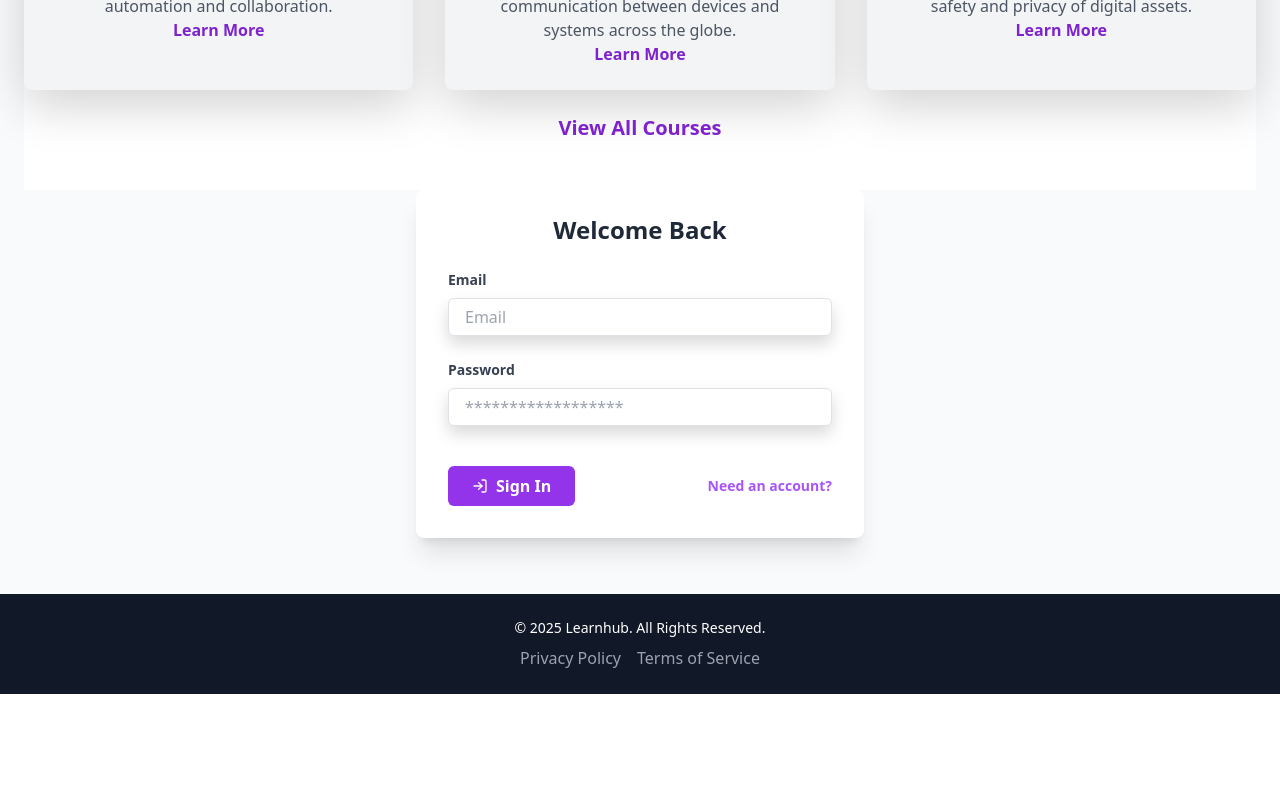
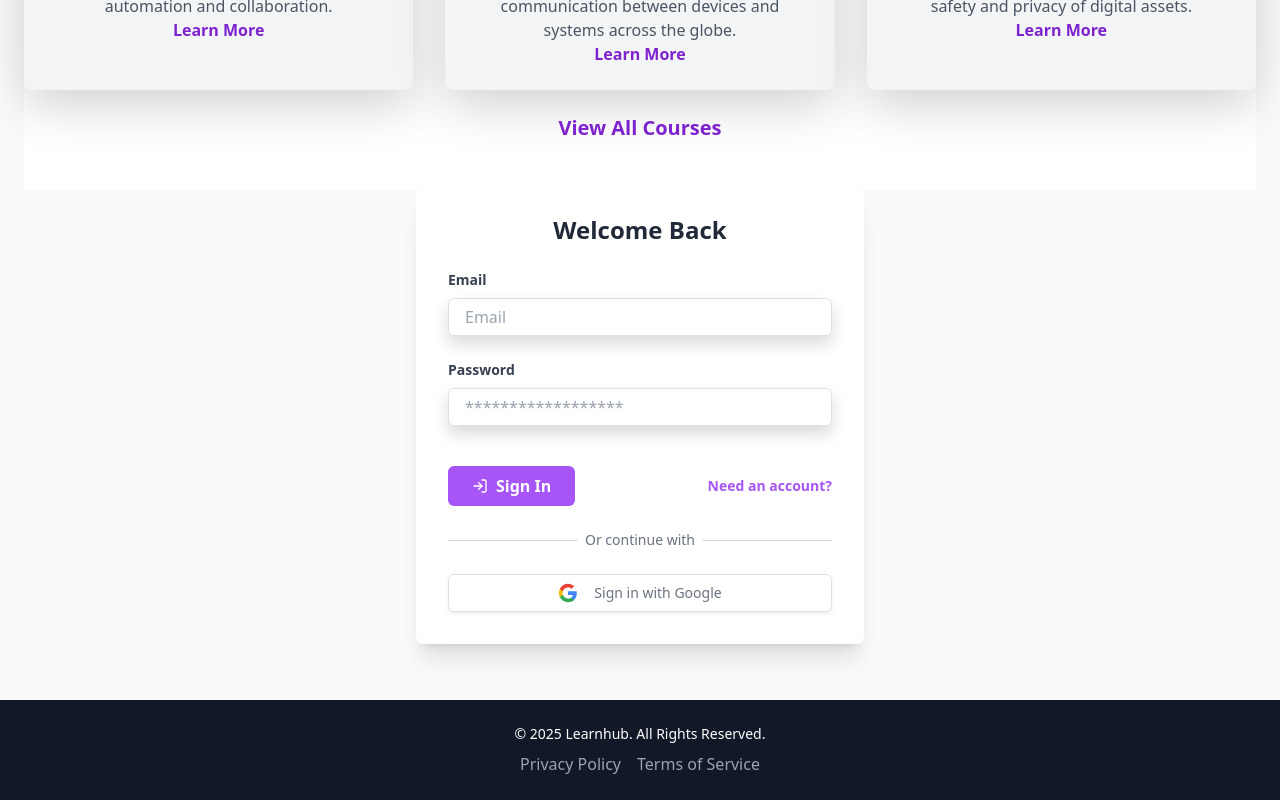
Before and after one commit to jonjicjan/LearnHub, a React (Vite) app: page / in a window 1280 px wide. Shown: the part 1054-1854 px from the top of the page. Before the commit the page ends 1748 px from the top, so only its background shows below. Built offline with nearby package versions, Linux system fonts and the light colour scheme; no server answers.

Commit message:
update context

```diff
--- a/src/App.tsx
+++ b/src/App.tsx
@@ -78,7 +78,7 @@ function App() {
         {!user ? (
           <div className="flex flex-col items-center justify-center min-h-screen">
             <section className="py-12 bg-white text-center" id="courses">
-              <h2 className="text-3xl font-bold text-purple-900 mb-6">Welcome to Learning Hub! AI-Powered Learning, Crafted for Your Success. </h2>
+              <h2 className="text-3xl font-bold text-purple-700 mb-6">Welcome to Learning Hub! AI-Powered Learning, Crafted for Your Success. </h2>
               <p className="text-lg text-gray-600 mb-8">
                 Check out some of our most popular courses available now.
               </p>
--- a/src/components/AuthForm.tsx
+++ b/src/components/AuthForm.tsx
@@ -1,20 +1,32 @@
-import React, { useState } from 'react';
+import React, { useState, useEffect } from 'react';
 import { supabase } from '../lib/supabase';
 import { LogIn, UserPlus, AlertCircle } from 'lucide-react';
+import SetPasswordModal from './auth/SetPasswordModal';
 
-interface AuthFormProps {
-  closeModal: () => void;
-}
-
-export default function AuthForm({ closeModal }: AuthFormProps) {
+export default function AuthForm() {
   const [isLogin, setIsLogin] = useState(true);
   const [email, setEmail] = useState('');
   const [password, setPassword] = useState('');
   const [loading, setLoading] = useState(false);
   const [error, setError] = useState<string | null>(null);
   const [message, setMessage] = useState<string | null>(null);
+  const [showSetPassword, setShowSetPassword] = useState(false);
+  const [googleEmail, setGoogleEmail] = useState('');
 
-  const handleSubmit = async (e: React.FormEvent) => {
+  useEffect(() => {
+    const { data: authListener } = supabase.auth.onAuthStateChange(async (event, session) => {
+      if (event === 'SIGNED_IN' && session?.user?.app_metadata?.provider === 'google') {
+        setGoogleEmail(session.user.email || '');
+        setShowSetPassword(true);
+      }
+    });
+
+    return () => {
+      authListener.subscription.unsubscribe();
+    };
+  }, []);
+
+  const handleEmailAuth = async (e: React.FormEvent) => {
     e.preventDefault();
     setLoading(true);
     setError(null);
@@ -26,26 +38,14 @@ export default function AuthForm({ closeModal }: AuthFormProps) {
           email,
           password,
         });
-
-        if (signInError?.message.includes('Email not confirmed')) {
-          setMessage('Please check your email for the confirmation link. If you cannot find it, try signing up again.');
-        } else if (signInError) {
-          throw signInError;
-        } else {
-          // Close the modal on successful login
-          closeModal();
-        }
+        if (signInError) throw signInError;
       } else {
         const { error: signUpError } = await supabase.auth.signUp({
           email,
           password,
         });
-
-        if (signUpError) {
-          throw signUpError;
-        } else {
+        if (signUpError) throw signUpError;
         setMessage('Registration successful! Please check your email to confirm your account.');
-        }
       }
     } catch (err: any) {
       setError(err.message);
@@ -54,14 +54,28 @@ export default function AuthForm({ closeModal }: AuthFormProps) {
     }
   };
 
+  const handleGoogleSignIn = async () => {
+    try {
+      const { error } = await supabase.auth.signInWithOAuth({
+        provider: 'google',
+        options: {
+          redirectTo: window.location.origin
+        }
+      });
+      if (error) throw error;
+    } catch (err: any) {
+      setError(err.message);
+    }
+  };
+
   return (
+    <>
       <div className="w-full max-w-md">
-      <form onSubmit={handleSubmit} className="bg-white shadow-xl rounded-lg px-8 pt-6 pb-8 mb-4">
+        <div className="bg-white shadow-xl rounded-lg px-8 pt-6 pb-8 mb-4">
           <h2 className="text-2xl font-bold mb-6 text-center text-gray-800">
             {isLogin ? 'Welcome Back' : 'Create Account'}
           </h2>
 
-        {/* Error message display */}
           {error && (
             <div className="mb-4 p-3 bg-red-100 text-red-700 rounded-md text-sm flex items-center">
               <AlertCircle className="w-4 h-4 mr-2" />
@@ -69,15 +83,14 @@ export default function AuthForm({ closeModal }: AuthFormProps) {
             </div>
           )}
 
-        {/* Success message display */}
           {message && (
-          <div className="mb-4 p-3 bg-blue-100 text-blue-700 rounded-md text-sm flex items-center">
+            <div className="mb-4 p-3 bg-purple-100 text-purple-700 rounded-md text-sm flex items-center">
               <AlertCircle className="w-4 h-4 mr-2" />
               {message}
             </div>
           )}
 
-        {/* Email input */}
+          <form onSubmit={handleEmailAuth} className="mb-4">
             <div className="mb-4">
               <label className="block text-gray-700 text-sm font-bold mb-2" htmlFor="email">
                 Email
@@ -93,7 +106,6 @@ export default function AuthForm({ closeModal }: AuthFormProps) {
               />
             </div>
 
-        {/* Password input */}
             <div className="mb-6">
               <label className="block text-gray-700 text-sm font-bold mb-2" htmlFor="password">
                 Password
@@ -109,10 +121,11 @@ export default function AuthForm({ closeModal }: AuthFormProps) {
               />
             </div>
 
-        {/* Submit button */}
-        <div className="flex items-center justify-between">
+            <div className="flex items-center justify-between mb-6">
               <button
-            className={`bg-purple-600 hover:bg-purple-900 text-white font-bold py-2 px-4 rounded focus:outline-none focus:shadow-outline flex items-center ${loading ? 'opacity-50 cursor-not-allowed' : ''}`}
+                className={`bg-purple-500 hover:bg-purple-700 text-white font-bold py-2 px-4 rounded focus:outline-none focus:shadow-outline flex items-center ${
+                  loading ? 'opacity-50 cursor-not-allowed' : ''
+                }`}
                 type="submit"
                 disabled={loading}
               >
@@ -128,14 +141,12 @@ export default function AuthForm({ closeModal }: AuthFormProps) {
                   </>
                 )}
               </button>
-
-          {/* Toggle between Login and Sign Up */}
               <button
                 type="button"
                 className="inline-block align-baseline font-bold text-sm text-purple-500 hover:text-purple-800"
                 onClick={() => {
                   setIsLogin(!isLogin);
-              setError(null); // Reset error and message when toggling
+                  setError(null);
                   setMessage(null);
                 }}
               >
@@ -143,6 +154,51 @@ export default function AuthForm({ closeModal }: AuthFormProps) {
               </button>
             </div>
           </form>
+
+          <div className="relative">
+            <div className="absolute inset-0 flex items-center">
+              <div className="w-full border-t border-gray-300"></div>
             </div>
+            <div className="relative flex justify-center text-sm">
+              <span className="px-2 bg-white text-gray-500">Or continue with</span>
+            </div>
+          </div>
+
+          <div className="mt-6">
+            <button
+              onClick={handleGoogleSignIn}
+              className="w-full flex items-center justify-center gap-3 px-4 py-2 border border-gray-300 rounded-md shadow-sm bg-white text-sm font-medium text-gray-500 hover:bg-gray-50"
+            >
+              <svg className="w-5 h-5" viewBox="0 0 24 24">
+                <path
+                  d="M22.56 12.25c0-.78-.07-1.53-.2-2.25H12v4.26h5.92c-.26 1.37-1.04 2.53-2.21 3.31v2.77h3.57c2.08-1.92 3.28-4.74 3.28-8.09z"
+                  fill="#4285F4"
+                />
+                <path
+                  d="M12 23c2.97 0 5.46-.98 7.28-2.66l-3.57-2.77c-.98.66-2.23 1.06-3.71 1.06-2.86 0-5.29-1.93-6.16-4.53H2.18v2.84C3.99 20.53 7.7 23 12 23z"
+                  fill="#34A853"
+                />
+                <path
+                  d="M5.84 14.09c-.22-.66-.35-1.36-.35-2.09s.13-1.43.35-2.09V7.07H2.18C1.43 8.55 1 10.22 1 12s.43 3.45 1.18 4.93l2.85-2.22.81-.62z"
+                  fill="#FBBC05"
+                />
+                <path
+                  d="M12 5.38c1.62 0 3.06.56 4.21 1.64l3.15-3.15C17.45 2.09 14.97 1 12 1 7.7 1 3.99 3.47 2.18 7.07l3.66 2.84c.87-2.6 3.3-4.53 6.16-4.53z"
+                  fill="#EA4335"
+                />
+              </svg>
+              Sign in with Google
+            </button>
+          </div>
+        </div>
+      </div>
+
+      {showSetPassword && (
+        <SetPasswordModal
+          email={googleEmail}
+          onClose={() => setShowSetPassword(false)}
+        />
+      )}
+    </>
   );
 }
--- /dev/null
+++ b/src/components/auth/SetPasswordModal.tsx
@@ -0,0 +1,122 @@
+import React, { useState } from 'react';
+import { X, AlertCircle } from 'lucide-react';
+import { supabase } from '../../lib/supabase';
+
+interface SetPasswordModalProps {
+  onClose: () => void;
+  email: string;
+}
+
+export default function SetPasswordModal({ onClose, email }: SetPasswordModalProps) {
+  const [password, setPassword] = useState('');
+  const [confirmPassword, setConfirmPassword] = useState('');
+  const [loading, setLoading] = useState(false);
+  const [error, setError] = useState<string | null>(null);
+
+  const handleSubmit = async (e: React.FormEvent) => {
+    e.preventDefault();
+    if (password !== confirmPassword) {
+      setError('Passwords do not match');
+      return;
+    }
+
+    setLoading(true);
+    setError(null);
+
+    try {
+      const { error: updateError } = await supabase.auth.updateUser({
+        password: password
+      });
+
+      if (updateError) throw updateError;
+      onClose();
+    } catch (err: any) {
+      setError(err.message);
+    } finally {
+      setLoading(false);
+    }
+  };
+
+  return (
+    <div className="fixed inset-0 bg-black bg-opacity-50 flex items-center justify-center p-4 z-50">
+      <div className="bg-white rounded-lg w-full max-w-md">
+        <div className="flex justify-between items-center p-4 border-b">
+          <h2 className="text-xl font-semibold">Set Password</h2>
+          <button onClick={onClose} className="text-gray-500 hover:text-gray-700">
+            <X className="w-5 h-5" />
+          </button>
+        </div>
+
+        <form onSubmit={handleSubmit} className="p-4">
+          {error && (
+            <div className="mb-4 p-3 bg-red-100 text-red-700 rounded-md text-sm flex items-center">
+              <AlertCircle className="w-4 h-4 mr-2" />
+              {error}
+            </div>
+          )}
+
+          <div className="space-y-4">
+            <div>
+              <label className="block text-sm font-medium text-gray-700 mb-1">
+                Email
+              </label>
+              <input
+                type="email"
+                value={email}
+                disabled
+                className="w-full px-3 py-2 border rounded-md bg-gray-50"
+              />
+            </div>
+
+            <div>
+              <label className="block text-sm font-medium text-gray-700 mb-1">
+                Password
+              </label>
+              <input
+                type="password"
+                value={password}
+                onChange={(e) => setPassword(e.target.value)}
+                className="w-full px-3 py-2 border rounded-md focus:outline-none focus:ring-1 focus:ring-purple-500"
+                required
+                minLength={6}
+              />
+            </div>
+
+            <div>
+              <label className="block text-sm font-medium text-gray-700 mb-1">
+                Confirm Password
+              </label>
+              <input
+                type="password"
+                value={confirmPassword}
+                onChange={(e) => setConfirmPassword(e.target.value)}
+                className="w-full px-3 py-2 border rounded-md focus:outline-none focus:ring-1 focus:ring-purple-500"
+                required
+                minLength={6}
+              />
+            </div>
+          </div>
+
+          <div className="mt-6 flex justify-end gap-3">
+            <button
+              type="button"
+              onClick={onClose}
+              className="px-4 py-2 text-sm font-medium text-gray-700 hover:text-gray-900"
+            >
+              Cancel
+            </button>
+            <button
+              type="submit"
+              disabled={loading}
+              className={`px-4 py-2 text-sm font-medium text-white bg-purple-500 rounded-md hover:bg-purple-600 focus:outline-none focus:ring-2 focus:ring-offset-2 focus:ring-purple-500 ${
+                loading ? 'opacity-50 cursor-not-allowed' : ''
+              }`}
+            >
+              {loading ? 'Setting Password...' : 'Set Password'}
+            </button>
+          </div>
+        </form>
+      </div>
+    </div>
+  );
+}
```
Also changed, not shown: src/components/Navbar.tsx (+4 -5 lines), src/components/Course.tsx (line endings or trailing spaces). Lines whose indentation alone changed are shown as unchanged.
